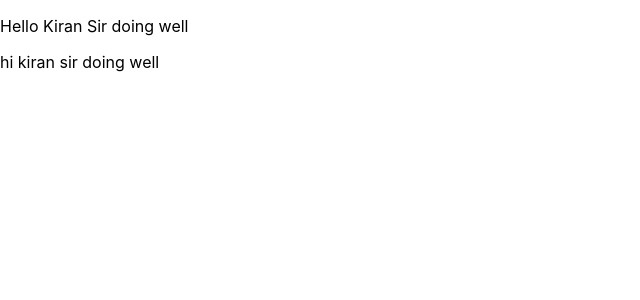
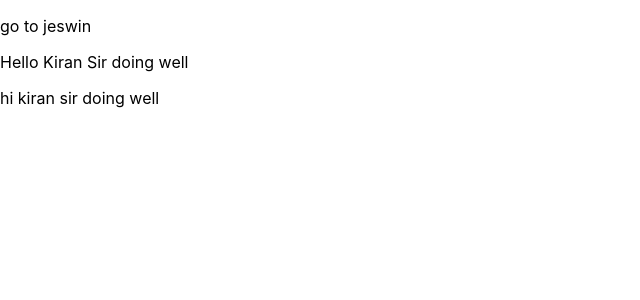
Before and after one commit to vigneshnm64/mysimple, a React (Create React App) app: page / in a window 1280 px wide. Shown: the top 300 px of the page, without its empty margins (0-640 px from the left). Built offline with nearby package versions, Linux system fonts and the light colour scheme.

Commit message:
newchangeappjs

```diff
--- a/src/App.js
+++ b/src/App.js
@@ -1,8 +1,11 @@
 import React from 'react'
-
+import Header from './component/Header'
 const App = () => {
   return (
     <div>
+    <div>
+    <Header />
+    </div>
       <p>Hello Kiran Sir doing well</p>
       <p> hi kiran sir doing well</p>
     </div>
```
